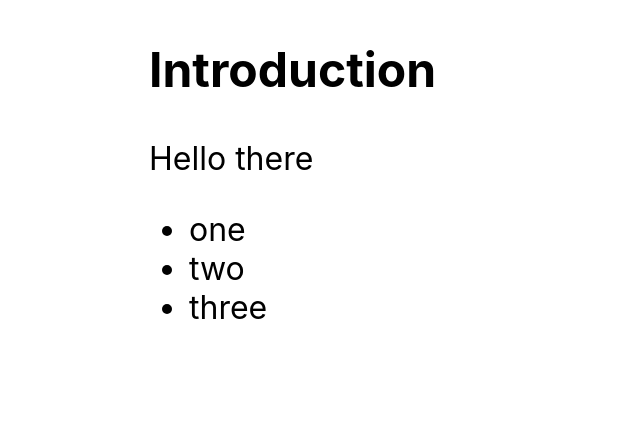
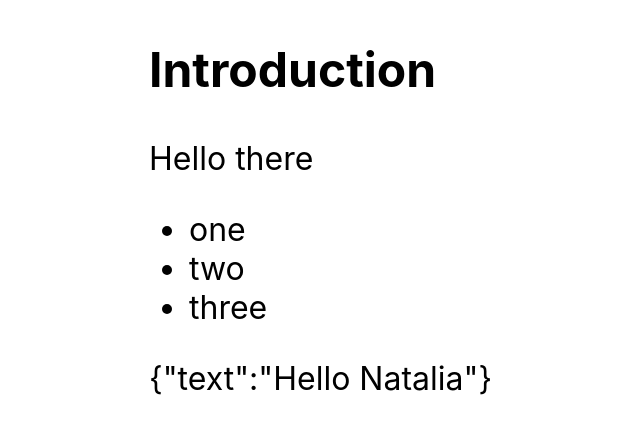
Before and after one commit to liaHi19/ts-react, a React (Create React App) app: page / in a window 1280 px wide. Shown: the top 434 px of the page, without its empty margins (91-731 px from the left). Built offline with nearby package versions, Linux system fonts and the light colour scheme.

Commit message:
[#2] Add useState and useEffect

```diff
--- /dev/null
+++ b/public/data.json
@@ -0,0 +1,3 @@
+{
+  "text": "Hello Natalia"
+}
--- a/src/App.tsx
+++ b/src/App.tsx
@@ -1,4 +1,10 @@
-import React, { FC, PropsWithChildren, useCallback } from "react";
+import React, {
+  FC,
+  PropsWithChildren,
+  useCallback,
+  useEffect,
+  useState,
+} from "react";
 import "./App.css";
 
 const Heading = ({ title }: { title: string }) => {
@@ -29,9 +35,21 @@ const List: FC<{ items: string[]; onClick?: (item: string) => void }> = ({
   );
 };
 
+interface Payload {
+  text: string;
+}
+
 const App = () => {
   const onListClick = useCallback((item: string) => {
     alert(item);
+  }, []);
+
+  const [payload, setPayload] = useState<Payload | null>(null);
+
+  useEffect(() => {
+    fetch("/data.json")
+      .then((res) => res.json())
+      .then((data) => setPayload(data));
   }, []);
   return (
     <div>
@@ -40,6 +58,7 @@ const App = () => {
         <p>Hello there</p>
       </Box>
       <List items={["one", "two", "three"]} onClick={onListClick} />
+      <Box>{JSON.stringify(payload)}</Box>
     </div>
   );
 };
```
